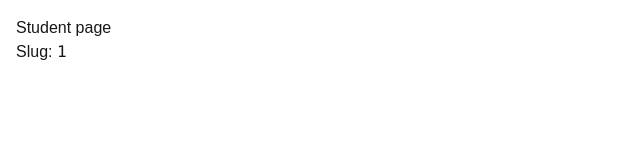
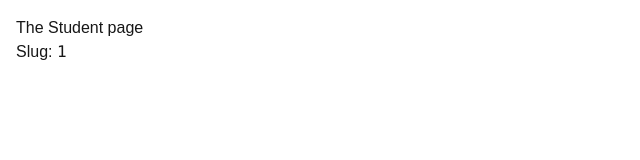
Before and after one commit to MsRaasch27/raystutorsite, a Next.js app in the folder apps/web/: page /student/1 in a window 1280 px wide. Shown: the top 160 px of the page, without its empty margins (0-640 px from the left). Built offline with nearby package versions, Linux system fonts and the light colour scheme.

Commit message:
Change to student page

```diff
--- a/apps/web/src/app/student/[slug]/page.tsx
+++ b/apps/web/src/app/student/[slug]/page.tsx
@@ -7,7 +7,7 @@ export default async function StudentPage({
   const { slug } = await params;
   return (
     <main style={{ padding: 16 }}>
-      <h1>Student page</h1>
+      <h1>The Student page</h1>
       <p>
         Slug: <code>{slug}</code>
       </p>
```
